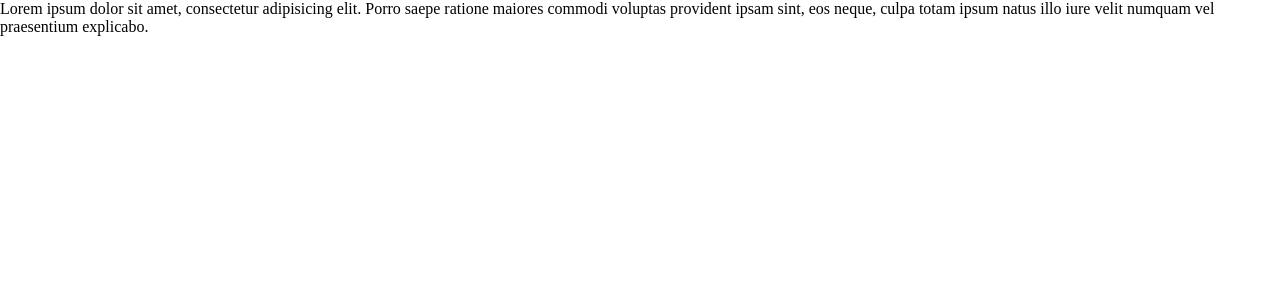
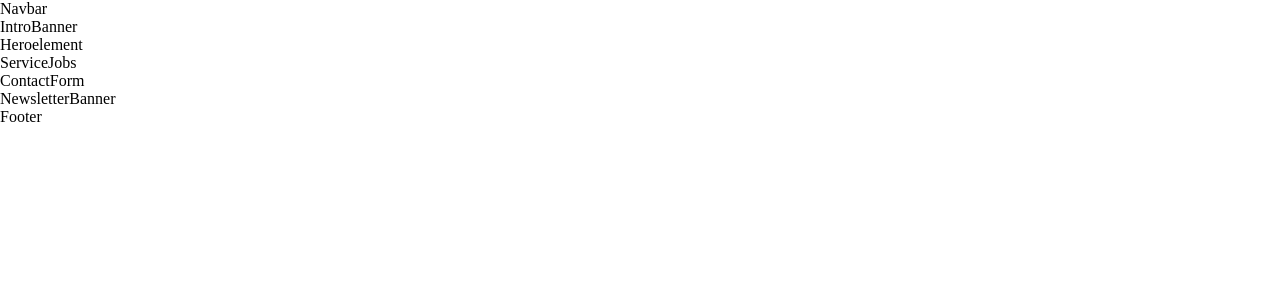
Before and after one commit to devham236/active-value-probeaufgabe, a React (Vite) app: page / in a window 1280 px wide. Shown: the top 300 px of the page. Built offline with nearby package versions, Linux system fonts and the light colour scheme.

Commit message:
order of all the elements

```diff
--- a/src/App.jsx
+++ b/src/App.jsx
@@ -1,11 +1,22 @@
 import React from "react";
+import Navbar from "./components/Navbar";
+import IntroBanner from "./components/IntroBanner";
+import HeroElement from "./components/HeroElement";
+import ServiceJobs from "./components/ServiceJobs";
+import NewsletterBanner from "./components/NewsletterBanner";
+import Footer from "./components/Footer";
+import ContactForm from "./components/ContactForm";
 
 const App = () => {
   return (
     <div>
-      Lorem ipsum dolor sit amet, consectetur adipisicing elit. Porro saepe
-      ratione maiores commodi voluptas provident ipsam sint, eos neque, culpa
-      totam ipsum natus illo iure velit numquam vel praesentium explicabo.
+      <Navbar />
+      <IntroBanner />
+      <HeroElement />
+      <ServiceJobs />
+      <ContactForm />
+      <NewsletterBanner />
+      <Footer />
     </div>
   );
 };
--- /dev/null
+++ b/src/components/ContactForm.jsx
@@ -0,0 +1,7 @@
+import React from "react";
+
+const ContactForm = () => {
+  return <div>ContactForm</div>;
+};
+
+export default ContactForm;
--- a/src/components/Footer.jsx
+++ b/src/components/Footer.jsx
@@ -1,7 +1,7 @@
 import React from "react";
 
 const Footer = () => {
-  return <div></div>;
+  return <div>Footer</div>;
 };
 
 export default Footer;
--- a/src/components/HeroElement.jsx
+++ b/src/components/HeroElement.jsx
@@ -1,7 +1,7 @@
 import React from "react";
 
 const HeroElement = () => {
-  return <div></div>;
+  return <div>Heroelement</div>;
 };
 
 export default HeroElement;
--- a/src/components/IntroBanner.jsx
+++ b/src/components/IntroBanner.jsx
@@ -1,7 +1,7 @@
 import React from "react";
 
 const IntroBanner = () => {
-  return <div></div>;
+  return <div>IntroBanner</div>;
 };
 
 export default IntroBanner;
--- a/src/components/Navbar.jsx
+++ b/src/components/Navbar.jsx
@@ -1,7 +1,7 @@
 import React from "react";
 
 const Navbar = () => {
-  return <div></div>;
+  return <div>Navbar</div>;
 };
 
 export default Navbar;
--- a/src/components/NewsletterBanner.jsx
+++ b/src/components/NewsletterBanner.jsx
@@ -0,0 +1,7 @@
+import React from "react";
+
+const NewsletterBanner = () => {
+  return <div>NewsletterBanner</div>;
+};
+
+export default NewsletterBanner;
--- a/src/components/ServiceJobs.jsx
+++ b/src/components/ServiceJobs.jsx
@@ -0,0 +1,7 @@
+import React from "react";
+
+const ServiceJobs = () => {
+  return <div>ServiceJobs</div>;
+};
+
+export default ServiceJobs;
```
